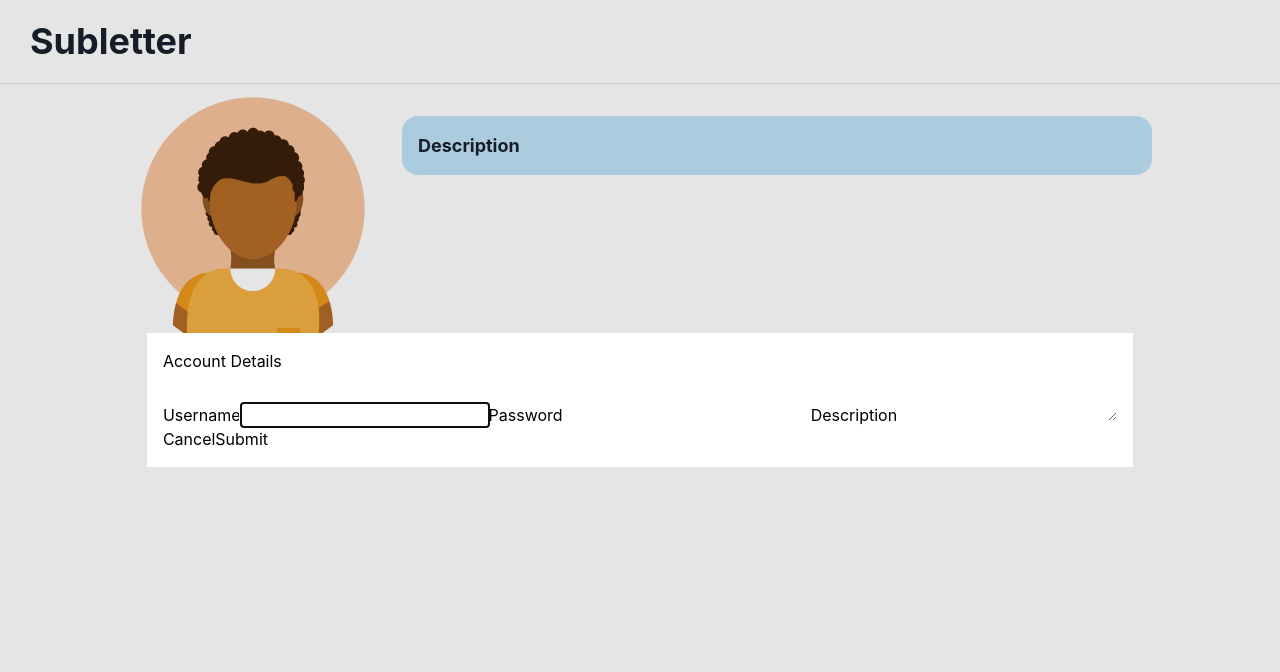
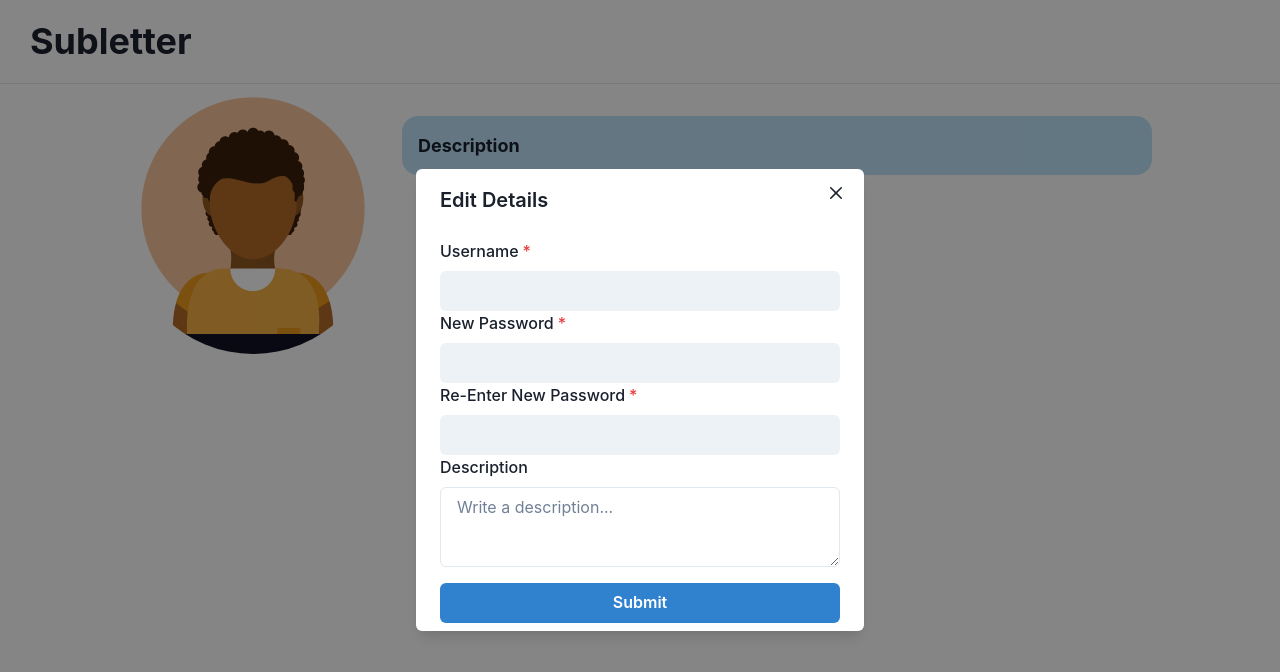
Before and after one commit to imaadj10/subletter, a React (Create React App) app in the folder client/: page /profile in a window 1280 px wide. Both pictures are taken after a click on the button "Edit Details". Shown: the top 672 px of the page. Built offline with nearby package versions, Linux system fonts and the light colour scheme; no server answers.

Commit message:
profile modals for editing, logout, and delete account

```diff
--- a/client/src/components/Profile.js
+++ b/client/src/components/Profile.js
@@ -12,10 +12,21 @@ import {
   Grid,
   GridItem,
   Image,
+  ModalOverlay,
+  Modal,
   Text,
+  useDisclosure,
+  ModalCloseButton,
+  ModalContent,
+  ModalHeader,
+  ModalBody,
+  HStack,
 } from '@chakra-ui/react';
 
 const Profile = () => {
+  const editModal = useDisclosure();
+  const logoutModal = useDisclosure();
+  const deleteModal = useDisclosure();
   const [description, setDescription] = useState('');
   const [school, setSchool] = useState('');
 
@@ -78,9 +89,10 @@ const Profile = () => {
     history('/home', {});
   };
 
-  const edit = () => {
-    document.getElementById('edit-details-modal').showModal();
-  };
+  // const edit = () => {
+  //   onEditOpen();
+  //   document.getElementById('edit-details-modal').showModal();
+  // };
 
   return (
     <>
@@ -115,63 +127,110 @@ const Profile = () => {
         </GridItem>
       </Grid>
       <Flex width="100%" justifyContent="center" p="2rem" gap="1rem">
-        <Button size="sm" variant="solid" colorScheme="blue" onClick={edit}>
+        <Button
+          size="sm"
+          variant="solid"
+          colorScheme="blue"
+          onClick={editModal.onOpen}
+        >
           Edit Details
         </Button>
-        <Button size="sm" variant="solid" colorScheme="red" onClick={logout}>
+        <Button
+          size="sm"
+          variant="solid"
+          colorScheme="red"
+          onClick={logoutModal.onOpen}
+        >
           Logout
         </Button>
         <Button
           size="sm"
           variant="solid"
           colorScheme="red"
-          onClick={deleteAccount}
+          onClick={deleteModal.onOpen}
         >
           Delete Account
         </Button>
       </Flex>
-
-      {/* <div>
-        <div className="Profile">
-          <div className="Profile-Upper-Section">
-            <div className="Profile-left">
-              <div className="Profile-image">
-                <img src={profile_Image} alt="Profile" />
-              </div>
-              <div className="Profile-detail">
-                <div className="Profile-university">{school}</div>
-                <div className="Profile-major">Anthropology</div>
-                <div className="Profile-year">3rd Year</div>
-              </div>
-            </div>
-            <div className="Profile-right">
-              <h1 className="Profile-name">{username}</h1>
-              <div className="Profile-description">
-                <p>{description}</p>
-              </div>
-            </div>
-          </div>
-          <div className="buttons-container">
-            <button onClick={Edit}>Edit Details</button>
-            <button className="red" onClick={logout}>
-              Logout
-            </button>
-            <button className="red" onClick={deleteAccount}>
-              Delete Account
-            </button>
-          </div>
-        </div> */}
-
-      <dialog data-modal id="edit-details-modal">
+      <Modal
+        borderRadius="2rem"
+        isOpen={editModal.isOpen}
+        onClose={editModal.onClose}
+        isCentered
+      >
+        <ModalOverlay />
+        <ModalContent>
+          <ModalHeader>Edit Details</ModalHeader>
+          <ModalCloseButton />
+          <ModalBody>
             <EditProfile
               props={{
                 token,
                 username,
                 description,
-            setDescription,
+                onClose: editModal.onClose,
               }}
             />
-      </dialog>
+          </ModalBody>
+        </ModalContent>
+      </Modal>
+      <Modal
+        borderRadius="2rem"
+        isOpen={logoutModal.isOpen}
+        onClose={logoutModal.onClose}
+        isCentered
+      >
+        <ModalOverlay />
+        <ModalContent>
+          <ModalHeader textAlign="center">
+            Are you sure you want to logout?
+          </ModalHeader>
+          <ModalCloseButton />
+          <Flex gap="1rem" justifyContent="center">
+            <Button colorScheme="blue" marginBottom="1rem" onClick={logout}>
+              Yes
+            </Button>
+            <Button
+              colorScheme="red"
+              marginBottom="1rem"
+              onClick={logoutModal.onClose}
+            >
+              No
+            </Button>
+          </Flex>
+        </ModalContent>
+      </Modal>
+
+      <Modal
+        borderRadius="2rem"
+        isOpen={deleteModal.isOpen}
+        onClose={deleteModal.onClose}
+        isCentered
+      >
+        <ModalOverlay />
+        <ModalContent>
+          <ModalHeader textAlign="center">
+            Are you sure you want to delete your account?
+          </ModalHeader>
+          <ModalCloseButton />
+          <Flex gap="1rem" justifyContent="center">
+            <Button
+              colorScheme="blue"
+              marginBottom="1rem"
+              onClick={deleteAccount}
+            >
+              Yes
+            </Button>
+            <Button
+              colorScheme="red"
+              marginBottom="1rem"
+              onClick={deleteModal.onClose}
+            >
+              No
+            </Button>
+          </Flex>
+        </ModalContent>
+      </Modal>
       {/* </div> */}
     </>
   );
--- a/client/src/components/ProfileEdit.js
+++ b/client/src/components/ProfileEdit.js
@@ -1,8 +1,16 @@
-import { useRef } from 'react';
+import { useRef, useState } from 'react';
 import '../css/Profile.css';
 import axios from 'axios';
 import Cookies from 'universal-cookie';
 import { useNavigate } from 'react-router-dom';
+import {
+  Button,
+  FormControl,
+  FormErrorMessage,
+  FormLabel,
+  Input,
+  Textarea,
+} from '@chakra-ui/react';
 
 export default function EditProfile({ props }) {
   const cookies = new Cookies();
@@ -10,6 +18,10 @@ export default function EditProfile({ props }) {
   const usernameRef = useRef(null);
   const passwordRef = useRef(null);
   const descriptionRef = useRef(null);
+  const confirmPasswordRef = useRef(null);
+  const [usernameErr, setUsernameErr] = useState();
+  const [passwordErr, setPassErr] = useState();
+  const [passEqualityErr, setPassEqualityErr] = useState(false);
 
   async function submit(e) {
     e.preventDefault();
@@ -17,11 +29,22 @@ export default function EditProfile({ props }) {
     // Get the new_username and new_password from the input fields using refs
     const new_username = usernameRef.current.value;
     const new_password = passwordRef.current.value;
+    const confirm_password = confirmPasswordRef.current.value;
     const new_description = descriptionRef.current.value;
 
-    if (!new_username && !new_password && !new_description) {
-      closeModal(e);
+    if (
+      !new_username ||
+      !new_password ||
+      !confirm_password ||
+      confirm_password !== new_password
+    ) {
+      new_username ? setUsernameErr(false) : setUsernameErr(true);
+      new_password ? setPassErr(false) : setPassErr(true);
+      confirm_password === new_password
+        ? setPassEqualityErr(false)
+        : setPassEqualityErr(true);
     } else {
+      props.onClose(e);
       try {
         // Values that are going to be send to the backend
         let input_username = undefined;
@@ -65,7 +88,7 @@ export default function EditProfile({ props }) {
             if (input_description) {
               props.setDescription(input_description);
             }
-            closeModal(e);
+            props.onClose(e);
             history('/profile', {});
           })
           .catch((e) => {
@@ -80,41 +103,54 @@ export default function EditProfile({ props }) {
     }
   }
 
-  const closeModal = (e) => {
-    e.preventDefault();
-    document.getElementById('edit-details-modal').close();
-  };
+  return (
+    <>
+      <FormControl>
+        <FormControl isInvalid={usernameErr} isRequired>
+          <FormLabel>Username</FormLabel>
+          <Input
+            variant="filled"
+            ref={usernameRef}
+            type="text"
+            defaultValue={props.username}
+          />
+          {usernameErr && (
+            <FormErrorMessage>You must input a username</FormErrorMessage>
+          )}
+        </FormControl>
 
-  return (
-    <div>
-      <form onSubmit={submit}>
-        <h1>Account Details</h1>
-        <label htmlFor="username">Username</label>
-        <input ref={usernameRef} type="text" name="username" defaultValue="" />
+        <FormControl isInvalid={passwordErr} isRequired>
+          <FormLabel>New Password</FormLabel>
+          <Input ref={passwordRef} variant="filled" type="password" />
+          {passwordErr && (
+            <FormErrorMessage>You must input a password</FormErrorMessage>
+          )}
+        </FormControl>
 
-        <label htmlFor="password">Password</label>
-        <input
-          ref={passwordRef}
-          type="password"
-          name="password"
-          defaultValue=""
-        />
+        <FormControl isInvalid={passEqualityErr} isRequired>
+          <FormLabel>Re-Enter New Password</FormLabel>
+          <Input ref={confirmPasswordRef} variant="filled" type="password" />
+          {passEqualityErr && (
+            <FormErrorMessage>Your passwords don't match</FormErrorMessage>
+          )}
+        </FormControl>
 
-        <label htmlFor="description">Description</label>
-        <textarea
+        <FormLabel>Description</FormLabel>
+        <Textarea
+          placeholder="Write a description..."
           ref={descriptionRef}
-          type="text"
-          name="description"
-          defaultValue=""
-        />
-
-        <div className="buttons-container">
-          <button onClick={closeModal} className="red">
-            Cancel
-          </button>
-          <button type="submit">Submit</button>
-        </div>
-      </form>
-    </div>
+          defaultValue={props.description}
+        ></Textarea>
+        <Button
+          colorScheme="blue"
+          marginTop="1rem"
+          width="100%"
+          type="submit"
+          onClick={submit}
+        >
+          Submit
+        </Button>
+      </FormControl>
+    </>
   );
 }
```
Lines whose indentation alone changed are shown as unchanged.
